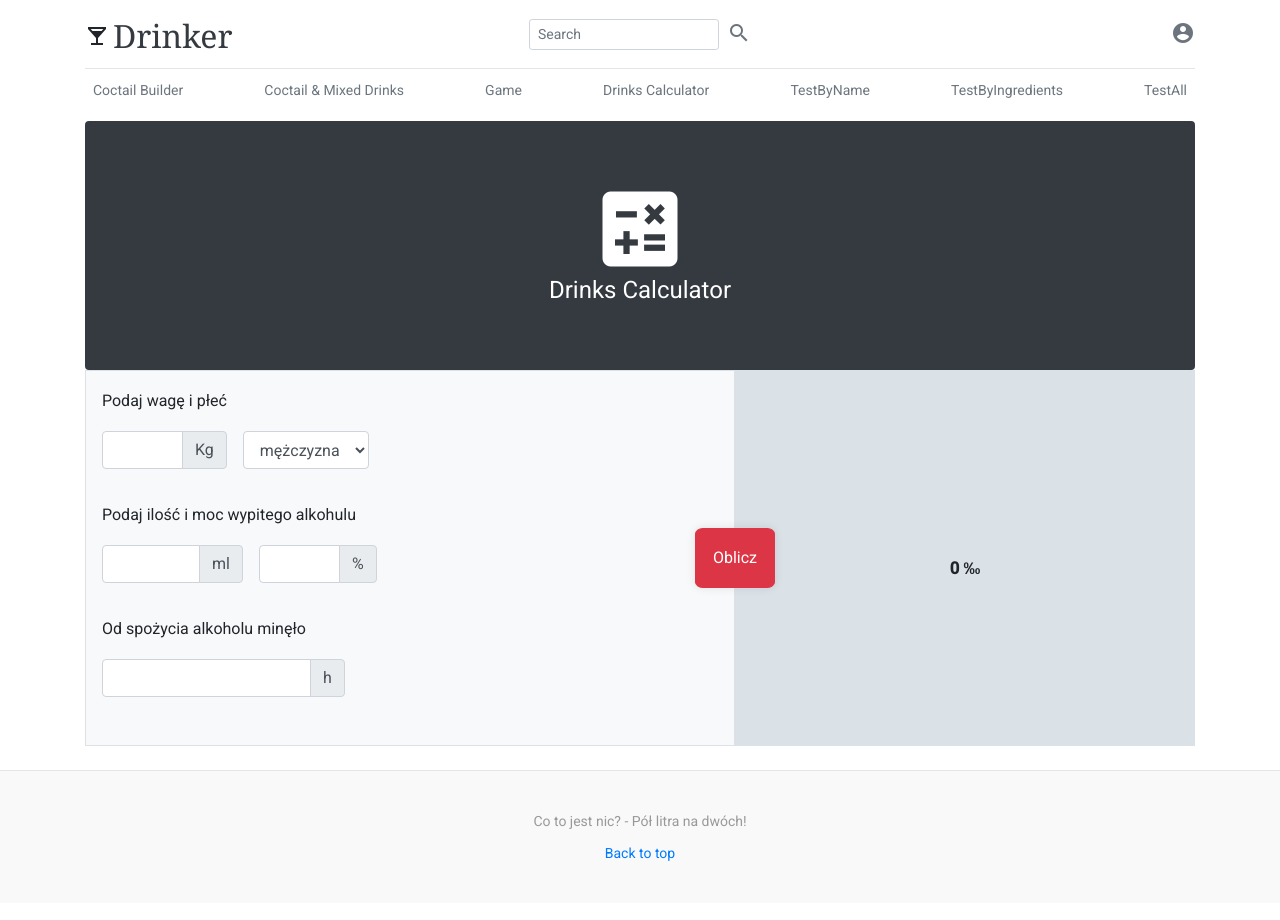
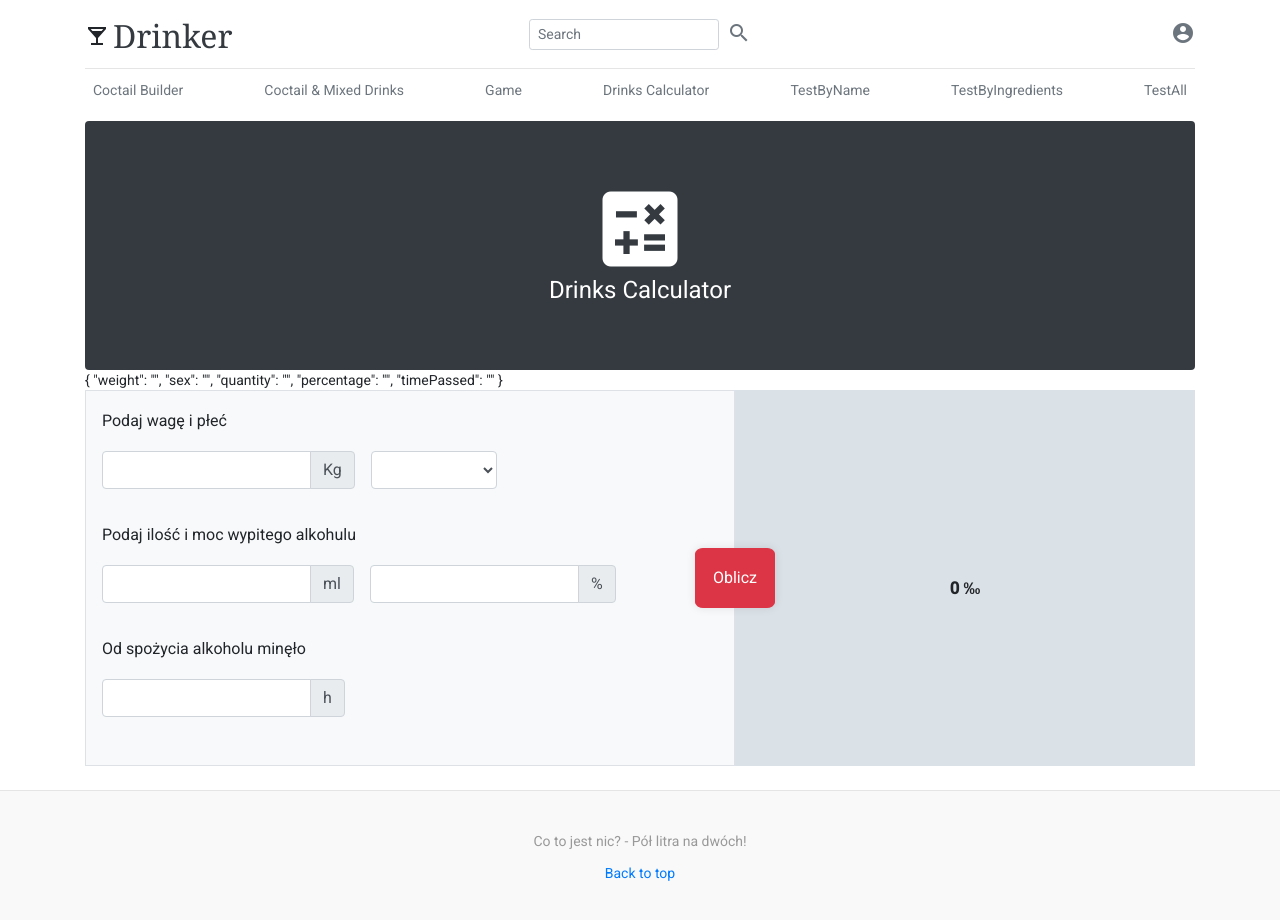
Before and after one commit to gwalus/Drinker, an Angular app in the folder drinkerClient/: page /calculator in a window 1280 px wide. Shown: the top 920 px of the page. Built offline with nearby package versions, Linux system fonts and the light colour scheme.

Commit message:
add validation

```diff
--- a/drinkerClient/src/app/app.module.ts
+++ b/drinkerClient/src/app/app.module.ts
@@ -13,6 +13,8 @@ import { DrinksComponent } from './content/drinks/drinks.component';
 import { GameComponent } from './content/game/game.component';
 import { CalculatorComponent } from './content/calculator/calculator.component';
 import { HttpClientModule } from '@angular/common/http';
+import { FormsModule } from '@angular/forms';
+
 
 
 @NgModule({
@@ -31,7 +33,8 @@ import { HttpClientModule } from '@angular/common/http';
     NgbModule,
     MatIconModule,
     BrowserAnimationsModule,
-    HttpClientModule
+    HttpClientModule,
+    FormsModule
   ],
   providers: [],
   bootstrap: [AppComponent]
--- a/drinkerClient/src/app/content/calculator/calculator.component.html
+++ b/drinkerClient/src/app/content/calculator/calculator.component.html
@@ -12,6 +12,8 @@
   </div>
 </div>
 
+<form #calcForm="ngForm">
+  {{ calcForm.value | json}}
   <div class="row mb-4">
     <div class="col-sm-7 col-9 pr-0">
 
@@ -20,18 +22,20 @@
         <div class="d-flex flex-row">
           <div class="form-group">
             <div class="input-group mb-3">
-            <input type="number" class="form-control" aria-label="weight" aria-describedby="weight" min="0" max="300"
-              required="">
+              <input ngModel #weight="ngModel" [class.is-invalid]="weight.invalid && weight.touched"
+                     name="weight"  type="number" class="form-control" required>
               <div class="input-group-append">
                 <span class="input-group-text" id="weight">Kg</span>
               </div>
             </div>
+            <div class="alert alert-danger" *ngIf="">Wagę jest wymagana</div>
           </div>
 
           <div class="form-group ml-3">
             <div class="input-group">
-            <select name="sex" class="form-control" required="">
-              <option selected="selected" value="1">mężczyzna</option>
+              <select ngModel #sex="ngModel" [class.is-invalid]="sex.invalid && sex.touched"
+                      name="sex" class="form-control" required>
+                <option selected value="1">mężczyzna</option>
                 <option value="2">kobieta</option>
               </select>
             </div>
@@ -42,8 +46,8 @@
         <div class="d-flex flex-row">
           <div class="form-group">
             <div class="input-group mb-3">
-            <input type="number" class="form-control" aria-label="quantity" aria-describedby="quantity" min="0"
-              max="10000" required="">
+              <input ngModel #quantity="ngModel" [class.is-invalid]="quantity.invalid && quantity.touched"
+                     name="quantity" type="number" class="form-control" required>
               <div class="input-group-append">
                 <span class="input-group-text" id="quantity">ml</span>
               </div>
@@ -52,8 +56,8 @@
 
           <div class="form-group ml-3">
             <div class="input-group mb-3">
-            <input type="number" class="form-control" aria-label="percentage" aria-describedby="percentage" min="0"
-              max="100" required="">
+              <input ngModel #percentage="ngModel" [class.is-invalid]="percentage.invalid && percentage.touched"
+                     name="percentage" type="number" class="form-control" required>
               <div class="input-group-append">
                 <span class="input-group-text" id="percentage">%</span>
               </div>
@@ -65,8 +69,8 @@
         <div class="d-flex flex-row">
           <div class="form-group">
             <div class="input-group mb-3">
-            <input type="number" class="form-control" aria-label="time-passed" aria-describedby="time-passed"
-              name="time-passed" required="">
+              <input ngModel #timePassed="ngModel" [class.is-invalid]="timePassed.invalid && timePassed.touched"
+                     name="timePassed" type="number" class="form-control" required>
               <div class="input-group-append">
                 <span class="input-group-text" id="time-passed">h</span>
               </div>
@@ -84,3 +88,4 @@
     </div>
 
   </div>
+</form>
--- a/drinkerClient/src/app/content/calculator/calculator.component.ts
+++ b/drinkerClient/src/app/content/calculator/calculator.component.ts
@@ -5,11 +5,10 @@ import { Component, OnInit } from '@angular/core';
   templateUrl: './calculator.component.html',
   styleUrls: ['./calculator.component.css']
 })
-export class CalculatorComponent implements OnInit {
+export class CalculatorComponent {
 
-  constructor() { }
-
-  ngOnInit(): void {
+  log(x: any){
+    console.log(x);
   }
 
 }
```
Lines whose indentation alone changed are shown as unchanged.
